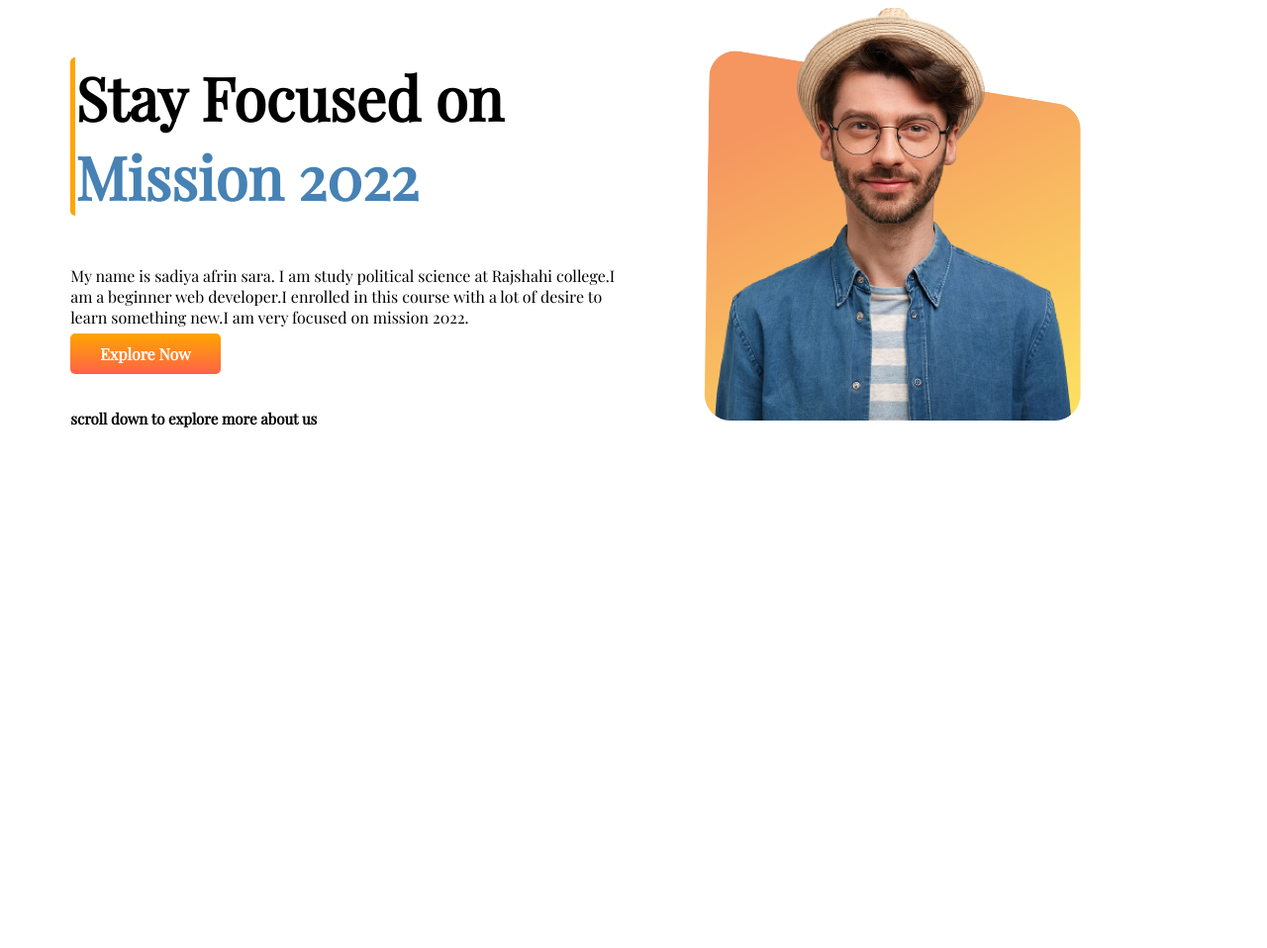
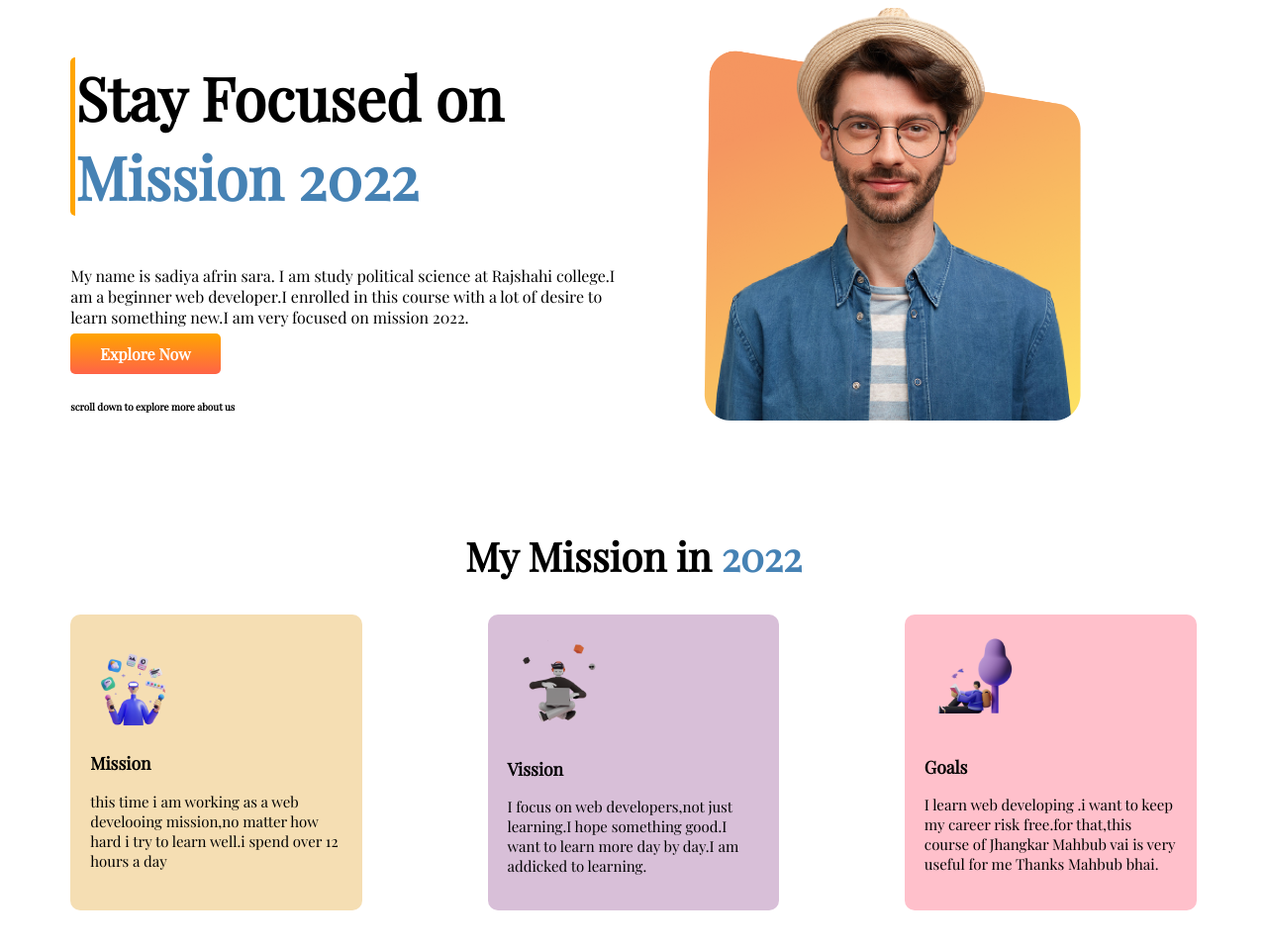
Before and after one commit to saraafrin/developer-portfolio22, a plain HTML site: page index.html in a window 1280 px wide. Shown: the whole page at 99% size. Before the commit the page ends 800 px from the top, so only its background shows below. Drawn offline with nearby package versions, Linux system fonts and the light colour scheme.

Commit message:
mission vission and goals added

```diff
--- a/index.html
+++ b/index.html
@@ -15,7 +15,7 @@
 </head>
 
 <body>
-    <section>
+    <section class="mission flexible-container">
         <div class="half-width">
             <h1>Stay Focused on <span class="steelblue-color">Mission 2022</span></h1>
             <p>My name is sadiya afrin sara. I am study political science at Rajshahi college.I am a beginner web
@@ -31,6 +31,30 @@
             <img src="images/person/person-1.png" alt="">
         </div>
     </section>
+    <section class="vission">
+        <h2>My Mission in <span class="steelblue-color">2022</span></h2>
+        <div class="flexible-container">
+            <div class="mission-area">
+                <img src="images/illustrators/illustrator-1.png" alt="">
+                <h3>Mission</h3>
+                <P>this time i am working as a web develooing mission,no matter how hard i try to learn well.i spend
+                    over 12 hours a day</P>
+            </div>
+            <div class="vission-area">
+                <img src="images/illustrators/illustrator-2.png" alt="">
+                <h3>Vission</h3>
+                <p>I focus on web developers,not just learning.I hope something good.I want to learn more day by day.I
+                    am addicked to learning.</p>
+            </div>
+            <div class="goals-area">
+                <img src="images/illustrators/illustrator-3.png" alt="">
+                <h3>Goals</h3>
+                <p> I learn web developing .i want to keep my career risk free.for that,this course of Jhangkar Mahbub
+                    vai is very useful for me Thanks Mahbub bhai.</p>
+            </div>
+        </div>
+    </section>
+
 </body>
 
 </html>
--- a/style.css
+++ b/style.css
@@ -9,8 +9,9 @@ h1{
 .steelblue-color{
     color: steelblue;
 }
-section{
+.flexible-container{
     display: flex;
+    margin-bottom: 100px;
 }
 .half-width{
     width: 50%;
@@ -31,6 +32,56 @@ section{
     font-weight: 700;
 }
 h5{
-    font-size: 15px;
+    font-size: 10px;
     padding-top: 20px;
 }
+h2{
+    text-align: center;
+    font-size: 40px;
+}
+.mission-area img{
+    width: 40%;
+}
+.mission-area{
+    font-size: 15px;
+    width: 30%;
+    border-radius: 10px;
+    margin-right: 5%;
+    margin-left: 5%;
+    padding-left: 20px;
+    padding-right: 20px;
+    padding-left: 20px;
+    padding-top: 20px;
+    padding-bottom: 20px;
+    background-color: wheat;
+}
+.vission-area img{
+    width: 40%;
+}
+.vission-area{
+    font-size: 15px;
+    width: 30%;
+    border-radius: 10px;
+    margin-right: 5%;
+    margin-left: 5%;
+    padding-right: 20px;
+    padding-left: 20px;
+    padding-top: 20px;
+    padding-bottom: 20px;
+    background-color: thistle;
+}
+.goals-area img{
+    width: 100px;
+}
+.goals-area{
+    font-size: 15px;
+    width: 30%;
+    border-radius: 10px;
+    margin-right: 5%;
+    margin-left: 5%;
+    padding-left: 20px;
+    padding-right: 20px;
+    padding-top: 20px;
+    padding-bottom: 20px;
+    background-color: pink;
+}
```
